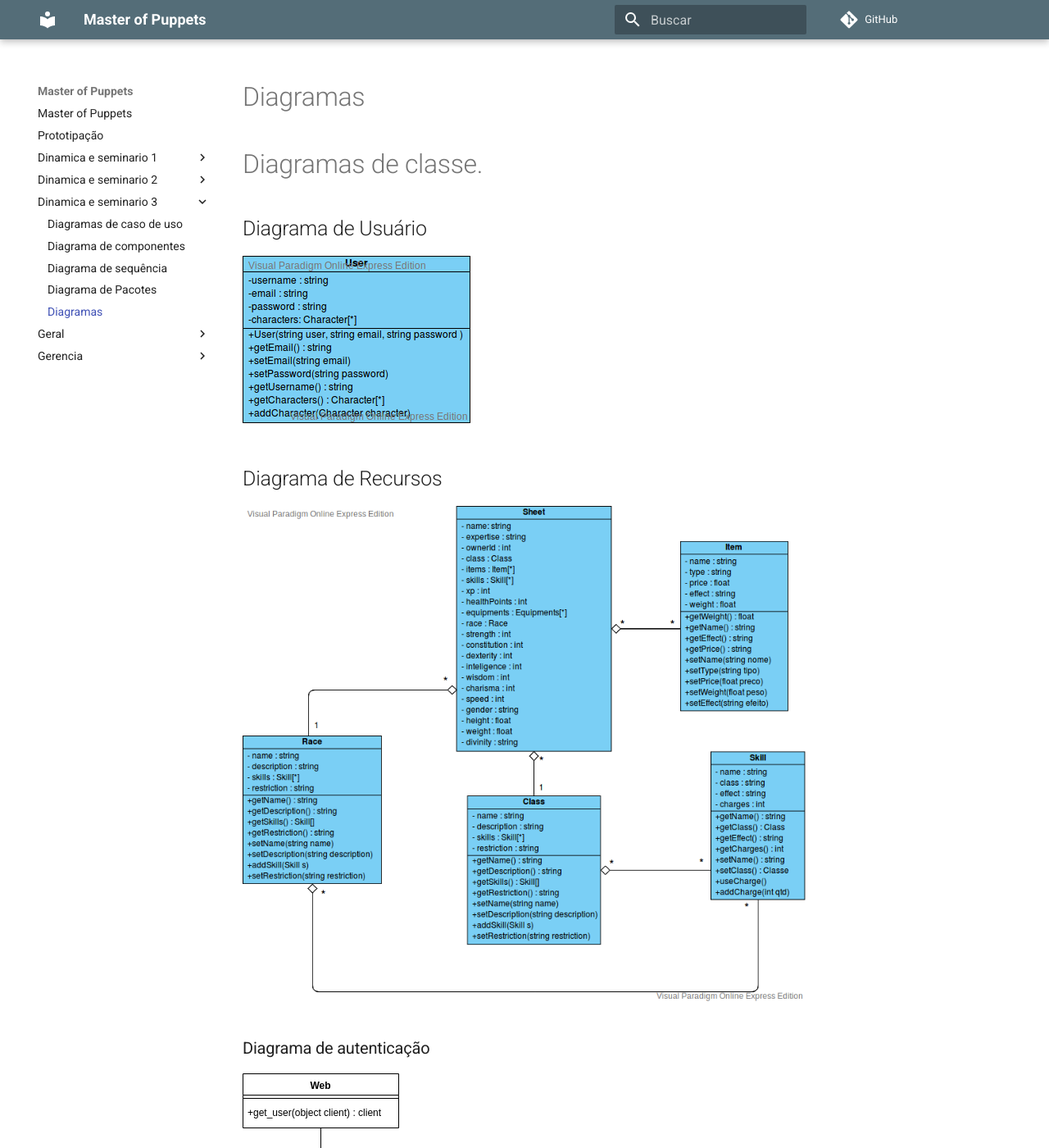
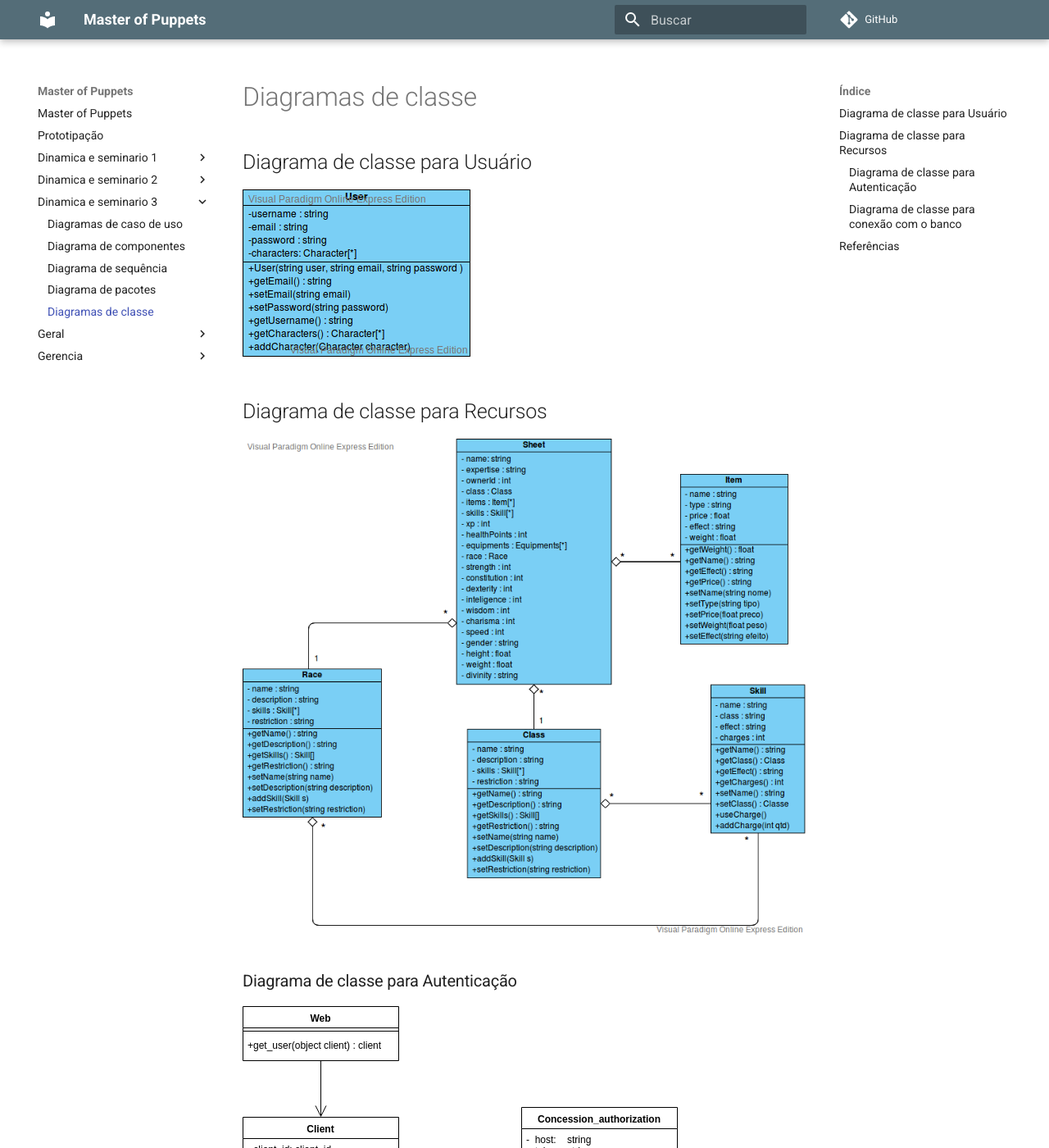
Before and after one commit to desenho-de-software-2019-02/Documentation, an MkDocs documentation site: the page built from docs/dinamica_e_seminario_3/diagramas_de_classes.md, in a window 1280 px wide and 1400 px high. Shown: the whole window at 82% size. Built offline with MkDocs 1.6.1 and Material for MkDocs 9.7.7, drawn with Linux system fonts in a browser that asks for light colours; comment, search, counter and statistics services are not loaded; some of the changed text lies outside the part shown.

Commit message:
Fixes text headers

```diff
--- a/docs/dinamica_e_seminario_3/diagrama_de_pacotes.md
+++ b/docs/dinamica_e_seminario_3/diagrama_de_pacotes.md
@@ -1,4 +1,6 @@
-# Diagrama de Pacotes
+# Diagrama de pacotes
+
+## Diagrama de pacotes do sistema
 
 ![Diagrama de pacotes](../img/diagrama_pacotes/diagrama_de_pacotes.png)
 
--- a/docs/dinamica_e_seminario_3/diagramas_de_classes.md
+++ b/docs/dinamica_e_seminario_3/diagramas_de_classes.md
@@ -1,17 +1,15 @@
-# Diagramas
+# Diagramas de classe
 
-# Diagramas de classe.
+## Diagrama de classe para Usuário
 
-## Diagrama de Usuário
-
-![diagrama de classe ](../img/diagramas_de_classe/UML_usuario_V2.png)
+![diagrama de classe para classe ](../img/diagramas_de_classe/UML_usuario_V2.png)
 
 
-## Diagrama de Recursos
+## Diagrama de classe para Recursos
 
-![diagrama de classe ](../img/diagramas_de_classe/UML_recursos_V3.png)
+![diagrama de classe para classe ](../img/diagramas_de_classe/UML_recursos_V3.png)
 
-### Diagrama de autenticação
+### Diagrama de classe para Autenticação
 
 ![ Versão 3 ](../img/diagramas_de_classe/UML_autenticacao_3.png)
 
@@ -19,7 +17,7 @@
 
 [ Versão 1 ](../img/diagramas_de_classe/UML_autenticacao.png)
 
-### Diagrama de conexão com o banco
+### Diagrama de classe para conexão com o banco
 
 ![ Versão 1 ](../img/diagramas_de_classe/UML_database.png)
 
@@ -36,6 +34,6 @@
 
 
 
-### Referências
+## Referências
 
 * https://www.lucidchart.com/pages/pt/o-que-e-diagrama-de-classe-uml
```
Also changed, not shown: docs/dinamica_e_seminario_3/casos_de_uso.md (+8 -8 lines), docs/dinamica_e_seminario_3/diag_componentes.md (+2 -2 lines), docs/dinamica_e_seminario_3/diag_seq.md (+2 -2 lines).
